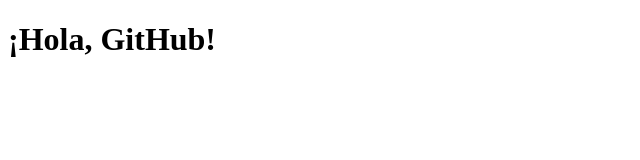
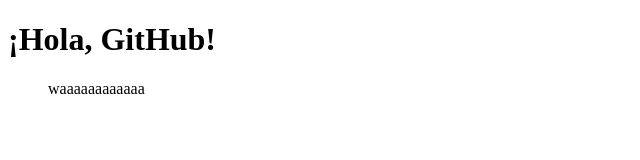
Before and after one commit to EduardoHC11/mi-primer-repo, a plain HTML site: page index.html in a window 1280 px wide. Shown: the whole page, without its empty margins (0-640 px from the left). Drawn offline with Linux system fonts and the light colour scheme.

Commit message:
Agregue un label al index.html

```diff
--- a/index.html
+++ b/index.html
@@ -7,5 +7,8 @@
 </head>
 <body>
     <h1>¡Hola, GitHub!</h1>
+    <ul>
+        <label>waaaaaaaaaaaa</label>
+    </ul>
 </body>
 </html>
```
